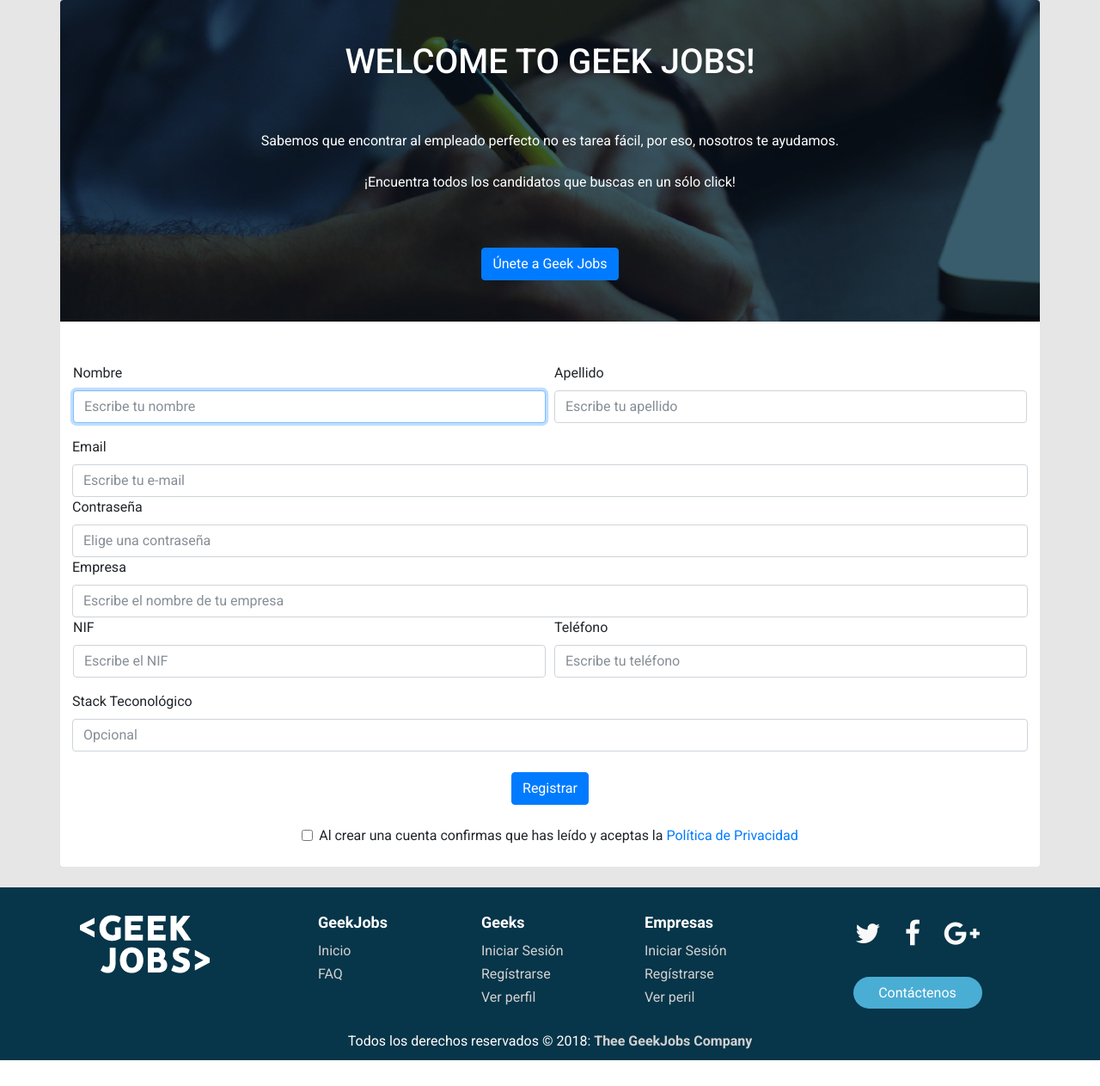
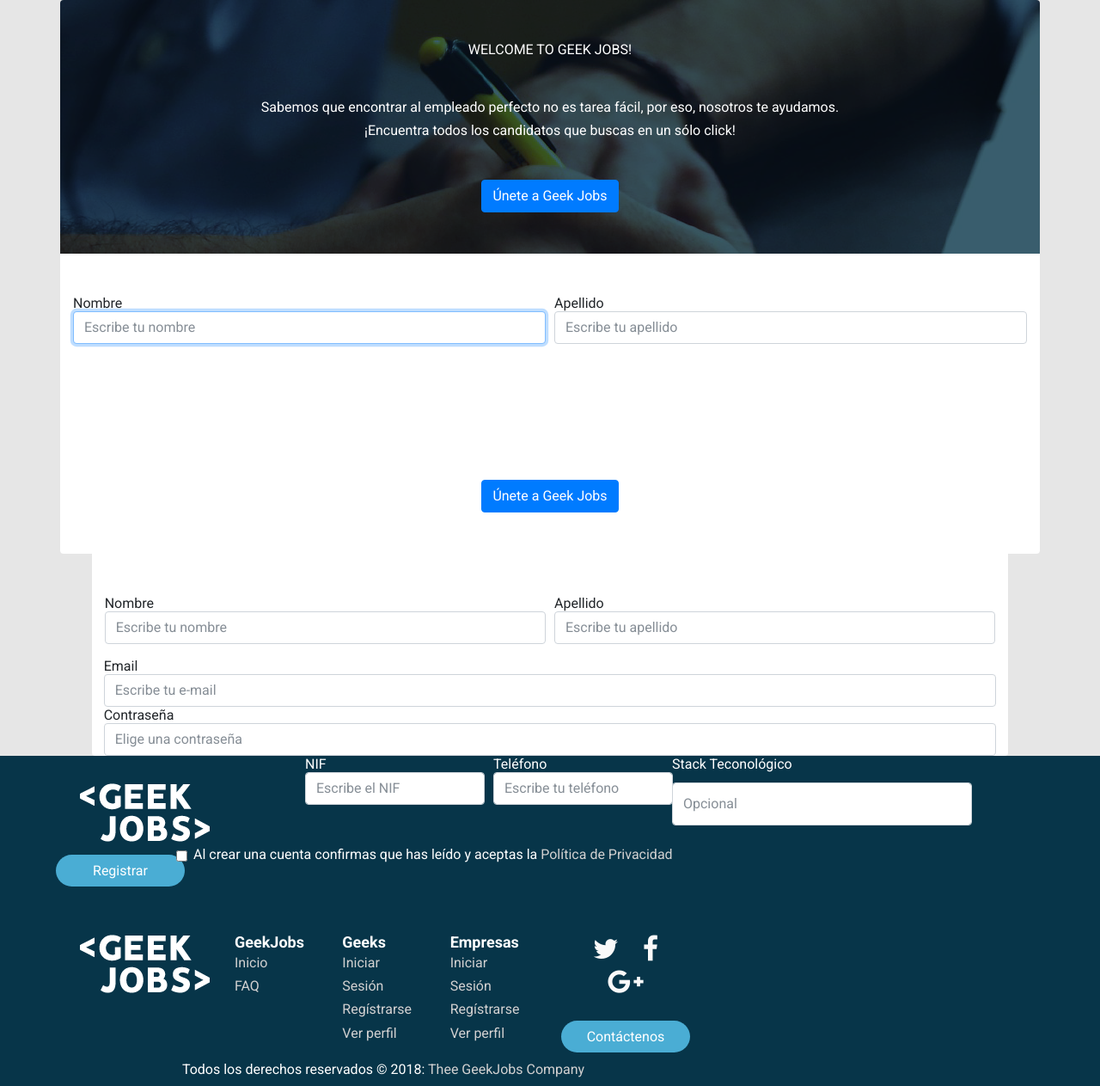
Before and after one commit to JLDRM/Caso-Pr-ctico-Front-End-J3IM, a PHP site: page /registro_empresa.html in a window 1280 px wide. Shown: the whole page at 86% size. Before the commit the page ends 1233 px from the top, so only its background shows below. Run offline with PHP 8.4, Linux system fonts and the light colour scheme.

Commit message:
Revert "Revert "Mejoras Registro Empresa""
This reverts commit 202594379f0265cc73d32456b6d09f76c2694b3d.

```diff
--- a/assets/css/style_registro_empresa.css
+++ b/assets/css/style_registro_empresa.css
@@ -1,12 +1,10 @@
 @import url('https://fonts.googleapis.com/css?family=Roboto:100,100i,300,300i,400,400i,500,500i,700,700i,900,900i');
-body{
+@import url("./reset.css");
+@import url("./botones.css");
+@import url("./footer.css");
+body {
     background-color: rgba(226, 226, 226, .84);
     font-family: "Roboto", sans-serif;
-}
-.articlemarta{
-    background-color: #073549;
-    font-family: "Roboto", sans-serif;
-    background-image:url("../img/empresas.png");
 }
 
 .articlejosep{
@@ -27,96 +25,28 @@
     background-color: #073549;
 }
 
-/* ===================================================
-FOOTER BOOTSTRAP
-=================================================== */
-
-#gjFooter {
-    color: white;
+article {
+    margin: 0 auto;
 }
 
-#gjFooter .footer-copyright {
-    padding-top: 10px;
-    padding-bottom: 10px;
-    text-align: center;
-}
-
-#gjFooter .footer-copyright p {
-    margin: 10px;
-    color: #ccc;
-}
-
-#gjFooter ul {
-    list-style-type: none;
-    padding-left: 0;
-    line-height: 1.7;
-}
-
-#gjFooter h5 {
-    font-size: 18px;
-    color: white;
-    font-weight: bold;
-    margin-top: 30px;
-}
-
-#gjFooter a {
-    color: #d2d1d1;
-    text-decoration: none;
-}
-
-#gjFooter a:hover,
-#gjFooter a:focus {
-    text-decoration: none;
-    color: white;
-}
-
-#gjFooter .social-networks {
-    text-align: center;
-    padding-top: 30px;
-    padding-bottom: 16px;
-}
-
-#gjFooter .social-networks a {
-    font-size: 32px;
-    color: #f9f9f9;
-    padding: 10px;
-    transition: 0.2s;
-}
-
-#gjFooter .social-networks a:hover {
-    text-decoration: none;
-}
-
-#gjFooter .facebook:hover {
-    color: #0077e2;
-}
-
-#gjFooter .google:hover {
-    color: #ef1a1a;
-}
-
-#gjFooter .twitter:hover {
-    color: #00aced;
-}
-
-#gjFooter .btn {
-    color: white;
-    background-color: #4aadd4;
-    /* #d84b6b */
-    border-radius: 20px;
-    border: none;
-    width: 150px;
-    display: block;
-    margin: 0 auto;
-    margin-top: 10px;
-    line-height: 25px;
-}
-
-@media screen and (max-width: 767px) {
-    #gjFooter {
-        text-align: center;
-    }
+.articlemarta {
+    background-color: #073549;
+    font-family: "Roboto", sans-serif;
+    background-image: url("../img/empresas.png");
 }
 
 
-/* =================================================== */
+/*UNIFICAR ESTA CLASE*/
+
+.letramarta {
+    color: white;
+    font-family: "Roboto", sans-serif;
+}
+
+.formul {
+    background-color: white;
+}
+
+footer {
+    background-color: #073549;
+}
--- a/registro_empresa.html
+++ b/registro_empresa.html
@@ -3,24 +3,29 @@
 
 <head>
     <meta charset="UTF-8">
+    <meta name="description" content="">
+    <meta name="keywords" content="">
+    <meta name="author" content="Ismail">
     <meta name="viewport" content="width=device-width, initial-scale=1.0">
     <meta http-equiv="X-UA-Compatible" content="ie=edge">
-    <title>Geek Jobs</title>
-    <!-- Fuentes -->
+    <title>Registro empresa - GeekJobs</title>
+    <!-- CAMBIA COLOR DEL TOOLBAR EN CHROMIUM -->
+    <meta name="theme-color" content="#db5945">
+    <!-- ================================= -->
+    <!-- FUENTE ROBOTO -->
     <link href="https://fonts.googleapis.com/css?family=Roboto:400,500,700" rel="stylesheet">
-    <!-- Estilos -->
+    <!-- ================================= -->
+    <!-- ESTILOS -->
     <link rel="stylesheet" href="./assets/libs/css/bootstrap/bootstrap.min.css">
+    <link rel="stylesheet" href="https://maxcdn.bootstrapcdn.com/font-awesome/4.7.0/css/font-awesome.min.css">
     <link rel="stylesheet" href="./assets/css/style_registro_empresa.css">
-    <link rel="stylesheet" href="./assets/css/footer.css">
-    <link rel="stylesheet" href="https://maxcdn.bootstrapcdn.com/font-awesome/4.7.0/css/font-awesome.min.css">
-    <!-- Inicio Favicons -->
+    <!-- ================================= -->
+    <script src="./assets/js/ajax.js"></script>
+    <!-- FAVICONS -->
     <link rel="icon" type="image/png" sizes="32x32" href="./assets/img/favicon/favicon-32x32.png">
     <link rel="icon" type="image/png" sizes="96x96" href="./assets/img/favicon/favicon-96x96.png">
     <link rel="icon" type="image/png" sizes="16x16" href="./assets/img/favicon/favicon-16x16.png">
-    <!-- Fin Favicons -->
-    <!-- Cambia color del toolbar en chrome -->
-    <meta name="theme-color" content="#db5945">
-    <script src="./assets/js/ajax.js"></script>
+    <!-- ================================= -->
 </head>
 
 <body>
@@ -74,6 +79,41 @@
                         pattern="[A-Z ÁÉÍÓÚ][a-z áéíóú]*" spellcheck="">
                 </div>
             </div>
+            <div class="row justify-content-center ml-1 mr-1 letramarta">
+                <p class="pt-5">
+                    Sabemos que encontrar al empleado perfecto no es tarea fácil, por eso, nosotros te ayudamos.
+                </p>
+            </div>
+            <div class="row justify-content-center ml-1 mr-1 letramarta">
+                <p class="pt-2">
+                    ¡Encuentra todos los candidatos que buscas en un sólo click!
+                </p>
+            </div>
+            <div class="row justify-content-center pt-5 pb-5 letramarta">
+                <a href="#inscripc">
+                    <button class="btn btn-primary" id="btn">Únete a Geek Jobs</button>
+                </a>
+            </div>
+        </article>
+        <!--final versión de article imgen con texto-->
+
+        <!-- Formulario -->
+        <!--nueva version del form-->
+        <article class="col-lg-10 formul rounded-bottom">
+            <form>
+                <a name="inscripc" id="inscripc"></a>
+                <div class=" form-row pt-5">
+                    <div class="form-group col-lg-6 col-md-6 col-sm-12 col-12">
+                        <label for="nombre">Nombre</label>
+                        <input type="text" name="nombre" class="form-control" id="nombre" aria-describedby="nameHelp" placeholder="Escribe tu nombre"
+                            pattern="[A-Z ÁÉÍÓÚ][a-z áéíóú]*" spellcheck="" autofocus>
+                    </div>
+                    <div class="form-group col-lg-6 col-md-6 col-sm-12 col-12">
+                        <label for="apellido">Apellido</label>
+                        <input type="text" name="apellido" class="form-control" id="apellido" aria-describedby="surnameHelp" placeholder="Escribe tu apellido"
+                            pattern="[A-Z ÁÉÍÓÚ][a-z áéíóú]*" spellcheck="">
+                    </div>
+                </div>
                 <div class="form-row px-1">
                     <label for="email">Email</label>
                     <input type="email" name="email" class="form-control" id="email" aria-describedby="emailHelp" placeholder="Escribe tu e-mail"
@@ -83,9 +123,21 @@
                     <label for="contraseña">Contraseña</label>
                     <input type="password" name="contraseña" class="form-control" id="contraseña" placeholder="Elige una contraseña" pattern="^(?=.*\d)(?=.*[a-z])(?=.*[A-Z]).{6,10}$">
                 </div>
-            <div class="form-row px-1">
-                <label for="empresa">Empresa</label>
-                <input type="text" name="empresa" class="form-control" id="empresa" placeholder="Escribe el nombre de tu empresa">
+            </div>
+        </form>
+    </article>
+    <!--fin de la nueva versión del form-->
+
+    <!-- Footer nueva versión -->
+    <footer>
+        <div id="gjFooter" class="container">
+            <div class="row">
+                <!-- LOGO -->
+                <div class="col-md-3 col-sm-3">
+                    <h5></h5>
+                    <a href="./index.html">
+                        <img src="./assets/img/logo1.png" alt="">
+                    </a>
                 </div>
                 <div class=" form-row">
                     <div class="form-group col-lg-6 col-md-6 col-sm-12 col-12">
@@ -117,12 +169,12 @@
         </article>
         <!--fin de la nueva versión del form-->
 
-    <!-- Footer nueva versión -->
+        <!-- FOOTER -->
         <footer>
             <div id="gjFooter" class="container">
                 <div class="row">
                     <!-- LOGO -->
-                <div class="col-md-3 col-sm-3">
+                    <div class="col-12 col-sm-12 col-md-3 col-lg-3">
                         <h5></h5>
                         <a href="./index.html">
                             <img src="./assets/img/logo1.png" alt="">
@@ -130,7 +182,7 @@
                     </div>
                     <!-- ================================= -->
                     <!-- LINKS -->
-                <div class="col-sm-2">
+                    <div class="col-12 col-sm-6 col-md-2 col-lg-2">
                         <h5>GeekJobs</h5>
                         <ul>
                             <li>
@@ -146,7 +198,7 @@
                     </div>
                     <!-- ================================= -->
                     <!-- LINKS GEEK -->
-                <div class="col-sm-2">
+                    <div class="col-12 col-sm-6 col-md-2 col-lg-2">
                         <h5>Geeks</h5>
                         <ul>
                             <li>
@@ -162,7 +214,7 @@
                     </div>
                     <!-- ================================= -->
                     <!-- LINKS EMPRESA -->
-                <div class="col-sm-2">
+                    <div class="col-12 col-sm-6 col-md-2 col-lg-2">
                         <h5>Empresas</h5>
                         <ul>
                             <li>
@@ -172,13 +224,13 @@
                                 <a href="./registro_empresa.html">Regístrarse</a>
                             </li>
                             <li>
-                            <a href="./pagina_construccion.html">Ver peril</a>
+                                <a href="./pagina_construccion.html">Ver perfil</a>
                             </li>
                         </ul>
                     </div>
                     <!-- ================================= -->
                     <!-- REDES SOCIALES -->
-                <div class="col-sm-3">
+                    <div class="col-12 col-sm-6 col-md-3 col-lg-3">
                         <div class="social-networks">
                             <a href="#" class="twitter">
                                 <i class="fa fa-twitter"></i>
@@ -198,7 +250,7 @@
                 <div class="footer-copyright">
                     <div class="container-fluid">
                         Todos los derechos reservados © 2018:
-                    <a href="https://www.MDBootstrap.com">
+                        <a href="./index.html">
                             <strong> Thee GeekJobs Company</strong>
                         </a>
                     </div>
@@ -206,11 +258,12 @@
                 <!-- ================================= -->
             </div>
         </footer>
-    <!-- fin del Footer nueva versión -->
+        <!-- ================================= -->
 </body>
 <script src="assets/libs/js/jquery/jquery.min.js"></script>
 <script src="./assets/libs/js/bootstrap/bootstrap.bundle.min.js"></script>
 <script src="assets/libs/jquery-validation/dist/jquery.validate.js"></script>
 <script src="assets/libs/jquery-validation/dist/jquery.validate.min.js"></script>
 <script src="assets/js/registro_empresa.js"></script>
+
 </html>
```
Also changed, not shown: assets/css/perfil_usuario.css (+5 -9 lines), assets/js/Usuario.js (+9 -9 lines), perfil_usuario.html (+100 -36 lines). Lines whose indentation alone changed are shown as unchanged.
